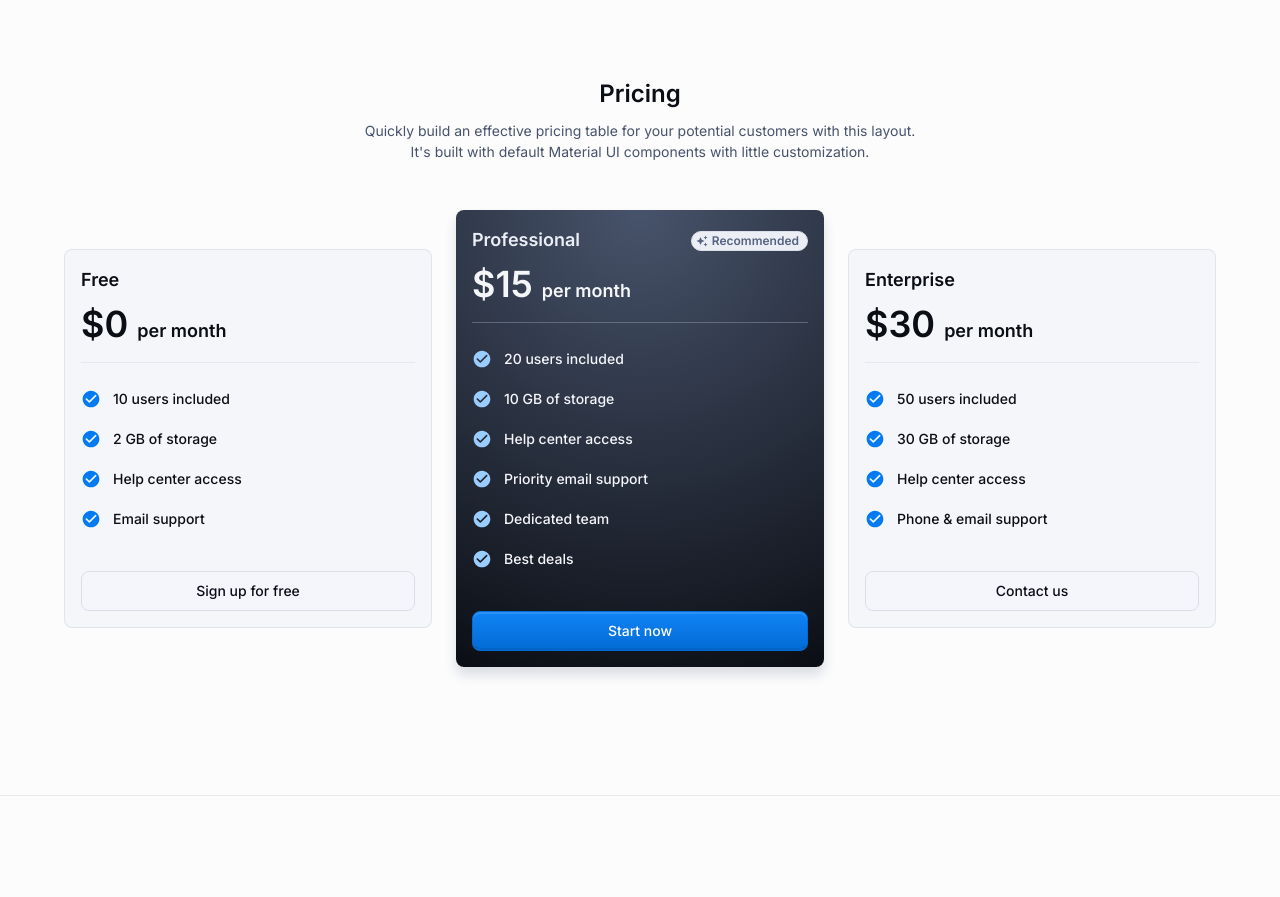
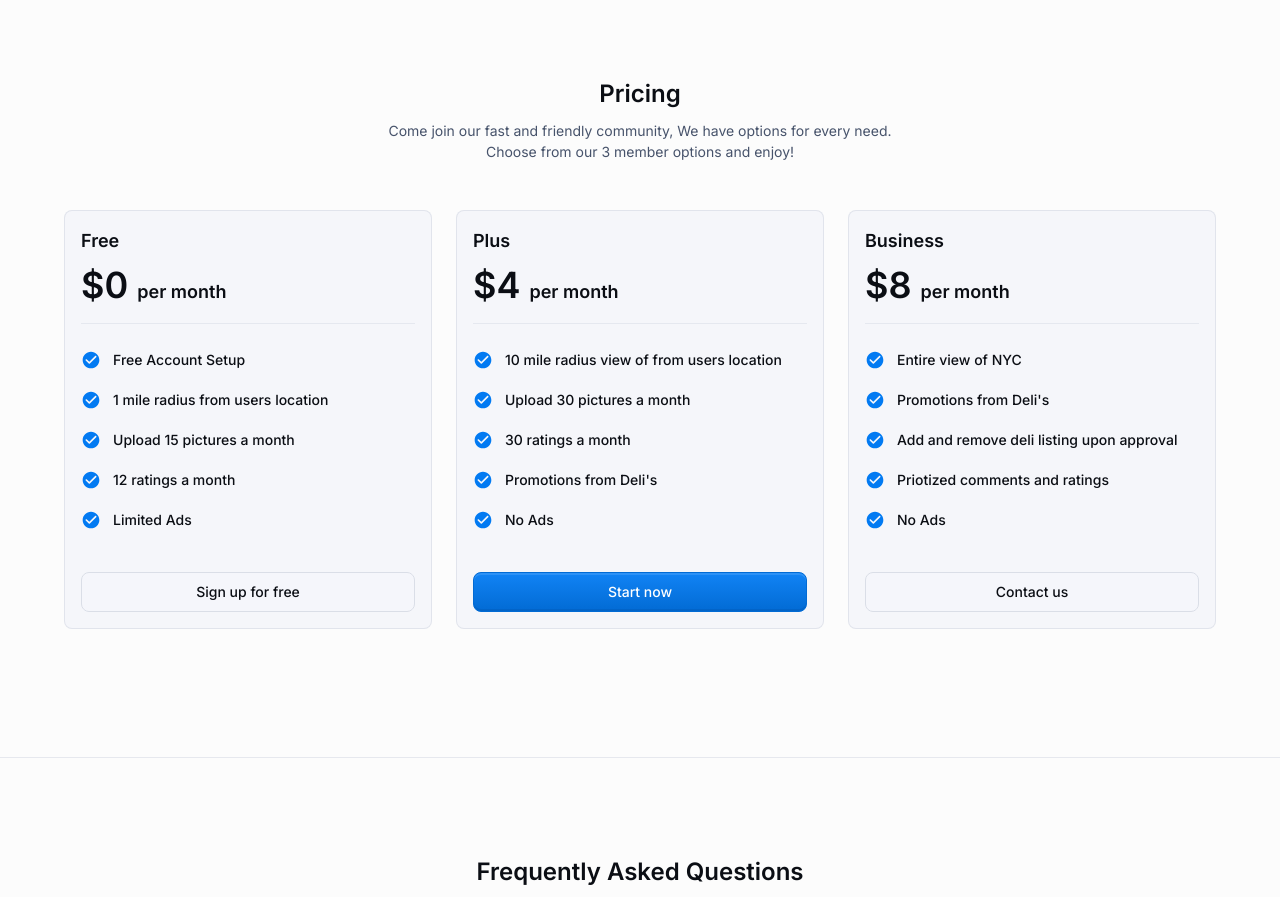
Before and after one commit to datasheng/csc33600-repo-sk-warriors, a Next.js app: page / in a window 1280 px wide. Shown: the part 2760-3657 px from the top of the page. Built offline with nearby package versions, Linux system fonts and the light colour scheme; what @stackframe/stack would draw is missing.

Commit message:
Pricing section on homepage complete

```diff
--- a/app/home-page/components/Pricing.js
+++ b/app/home-page/components/Pricing.js
@@ -1,60 +1,61 @@
-'use client'
-import * as React from 'react';
-import Box from '@mui/material/Box';
-import Button from '@mui/material/Button';
-import Card from '@mui/material/Card';
-import Chip from '@mui/material/Chip';
-import CardActions from '@mui/material/CardActions';
-import CardContent from '@mui/material/CardContent';
-import Container from '@mui/material/Container';
-import Divider from '@mui/material/Divider';
-import Grid from '@mui/material/Grid2';
-import Typography from '@mui/material/Typography';
-import AutoAwesomeIcon from '@mui/icons-material/AutoAwesome';
-import CheckCircleRoundedIcon from '@mui/icons-material/CheckCircleRounded';
+"use client";
+import * as React from "react";
+import Box from "@mui/material/Box";
+import Button from "@mui/material/Button";
+import Card from "@mui/material/Card";
+import Chip from "@mui/material/Chip";
+import CardActions from "@mui/material/CardActions";
+import CardContent from "@mui/material/CardContent";
+import Container from "@mui/material/Container";
+import Divider from "@mui/material/Divider";
+import Grid from "@mui/material/Grid2";
+import Typography from "@mui/material/Typography";
+import AutoAwesomeIcon from "@mui/icons-material/AutoAwesome";
+import CheckCircleRoundedIcon from "@mui/icons-material/CheckCircleRounded";
 
 const tiers = [
   {
-    title: 'Free',
-    price: '0',
+    title: "Free",
+    price: "0",
     description: [
-      '10 users included',
-      '2 GB of storage',
-      'Help center access',
-      'Email support',
+      "Free Account Setup",
+      "1 mile radius from users location",
+      "Upload 15 pictures a month",
+      "12 ratings a month",
+      "Limited Ads",
     ],
-    buttonText: 'Sign up for free',
-    buttonVariant: 'outlined',
-    buttonColor: 'primary',
+    buttonText: "Sign up for free",
+    buttonVariant: "outlined",
+    buttonColor: "primary",
   },
   {
-    title: 'Professional',
-    subheader: 'Recommended',
-    price: '15',
+    title: "Plus",
+    subheader: "Recommended",
+    price: "4",
     description: [
-      '20 users included',
-      '10 GB of storage',
-      'Help center access',
-      'Priority email support',
-      'Dedicated team',
-      'Best deals',
+      "10 mile radius view of from users location",
+      "Upload 30 pictures a month",
+      "30 ratings a month",
+      "Promotions from Deli's",
+      "No Ads",
     ],
-    buttonText: 'Start now',
-    buttonVariant: 'contained',
-    buttonColor: 'secondary',
+    buttonText: "Start now",
+    buttonVariant: "contained",
+    buttonColor: "secondary",
   },
   {
-    title: 'Enterprise',
-    price: '30',
+    title: "Business",
+    price: "8",
     description: [
-      '50 users included',
-      '30 GB of storage',
-      'Help center access',
-      'Phone & email support',
+      "Entire view of NYC",
+      "Promotions from Deli's",
+      "Add and remove deli listing upon approval",
+      "Priotized comments and ratings",
+      "No Ads",
     ],
-    buttonText: 'Contact us',
-    buttonVariant: 'outlined',
-    buttonColor: 'primary',
+    buttonText: "Contact us",
+    buttonVariant: "outlined",
+    buttonColor: "primary",
   },
 ];
 
@@ -65,61 +66,60 @@ export default function Pricing() {
       sx={{
         pt: { xs: 4, sm: 12 },
         pb: { xs: 8, sm: 16 },
-        position: 'relative',
-        display: 'flex',
-        flexDirection: 'column',
-        alignItems: 'center',
+        position: "relative",
+        display: "flex",
+        flexDirection: "column",
+        alignItems: "center",
         gap: { xs: 3, sm: 6 },
       }}
     >
       <Box
         sx={{
-          width: { sm: '100%', md: '60%' },
-          textAlign: { sm: 'left', md: 'center' },
+          width: { sm: "100%", md: "60%" },
+          textAlign: { sm: "left", md: "center" },
         }}
       >
         <Typography
           component="h2"
           variant="h4"
           gutterBottom
-          sx={{ color: 'text.primary' }}
+          sx={{ color: "text.primary" }}
         >
           Pricing
         </Typography>
-        <Typography variant="body1" sx={{ color: 'text.secondary' }}>
-          Quickly build an effective pricing table for your potential customers with
-          this layout. <br />
-          It&apos;s built with default Material UI components with little
-          customization.
+        <Typography variant="body1" sx={{ color: "text.secondary" }}>
+          Come join our fast and friendly community, We have options for every
+          need. <br />
+          Choose from our 3 member options and enjoy!
         </Typography>
       </Box>
       <Grid
         container
         spacing={3}
-        sx={{ alignItems: 'center', justifyContent: 'center', width: '100%' }}
+        sx={{ alignItems: "center", justifyContent: "center", width: "100%" }}
       >
         {tiers.map((tier) => (
           <Grid
-            size={{ xs: 12, sm: tier.title === 'Enterprise' ? 12 : 6, md: 4 }}
+            size={{ xs: 12, sm: tier.title === "Enterprise" ? 12 : 6, md: 4 }}
             key={tier.title}
           >
             <Card
               sx={[
                 {
                   p: 2,
-                  display: 'flex',
-                  flexDirection: 'column',
+                  display: "flex",
+                  flexDirection: "column",
                   gap: 4,
                 },
-                tier.title === 'Professional' &&
+                tier.title === "Professional" &&
                   ((theme) => ({
-                    border: 'none',
+                    border: "none",
                     background:
-                      'radial-gradient(circle at 50% 0%, hsl(220, 20%, 35%), hsl(220, 30%, 6%))',
+                      "radial-gradient(circle at 50% 0%, hsl(220, 20%, 35%), hsl(220, 30%, 6%))",
                     boxShadow: `0 8px 12px hsla(220, 20%, 42%, 0.2)`,
-                    ...theme.applyStyles('dark', {
+                    ...theme.applyStyles("dark", {
                       background:
-                        'radial-gradient(circle at 50% 0%, hsl(220, 20%, 20%), hsl(220, 30%, 16%))',
+                        "radial-gradient(circle at 50% 0%, hsl(220, 20%, 20%), hsl(220, 30%, 16%))",
                       boxShadow: `0 8px 12px hsla(0, 0%, 0%, 0.8)`,
                     }),
                   })),
@@ -130,31 +130,31 @@ export default function Pricing() {
                   sx={[
                     {
                       mb: 1,
-                      display: 'flex',
-                      justifyContent: 'space-between',
-                      alignItems: 'center',
+                      display: "flex",
+                      justifyContent: "space-between",
+                      alignItems: "center",
                       gap: 2,
                     },
-                    tier.title === 'Professional'
-                      ? { color: 'grey.100' }
-                      : { color: '' },
+                    tier.title === "Professional"
+                      ? { color: "grey.100" }
+                      : { color: "" },
                   ]}
                 >
                   <Typography component="h3" variant="h6">
                     {tier.title}
                   </Typography>
-                  {tier.title === 'Professional' && (
+                  {tier.title === "Professional" && (
                     <Chip icon={<AutoAwesomeIcon />} label={tier.subheader} />
                   )}
                 </Box>
                 <Box
                   sx={[
                     {
-                      display: 'flex',
-                      alignItems: 'baseline',
+                      display: "flex",
+                      alignItems: "baseline",
                     },
-                    tier.title === 'Professional'
-                      ? { color: 'grey.50' }
+                    tier.title === "Professional"
+                      ? { color: "grey.50" }
                       : { color: null },
                   ]}
                 >
@@ -165,28 +165,33 @@ export default function Pricing() {
                     &nbsp; per month
                   </Typography>
                 </Box>
-                <Divider sx={{ my: 2, opacity: 0.8, borderColor: 'divider' }} />
+                <Divider sx={{ my: 2, opacity: 0.8, borderColor: "divider" }} />
                 {tier.description.map((line) => (
                   <Box
                     key={line}
-                    sx={{ py: 1, display: 'flex', gap: 1.5, alignItems: 'center' }}
+                    sx={{
+                      py: 1,
+                      display: "flex",
+                      gap: 1.5,
+                      alignItems: "center",
+                    }}
                   >
                     <CheckCircleRoundedIcon
                       sx={[
                         {
                           width: 20,
                         },
-                        tier.title === 'Professional'
-                          ? { color: 'primary.light' }
-                          : { color: 'primary.main' },
+                        tier.title === "Professional"
+                          ? { color: "primary.light" }
+                          : { color: "primary.main" },
                       ]}
                     />
                     <Typography
                       variant="subtitle2"
-                      component={'span'}
+                      component={"span"}
                       sx={[
-                        tier.title === 'Professional'
-                          ? { color: 'grey.50' }
+                        tier.title === "Professional"
+                          ? { color: "grey.50" }
                           : { color: null },
                       ]}
                     >
```
